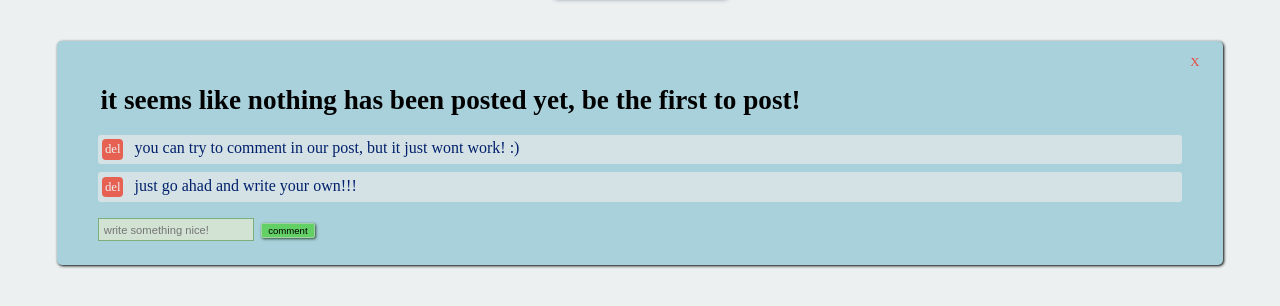
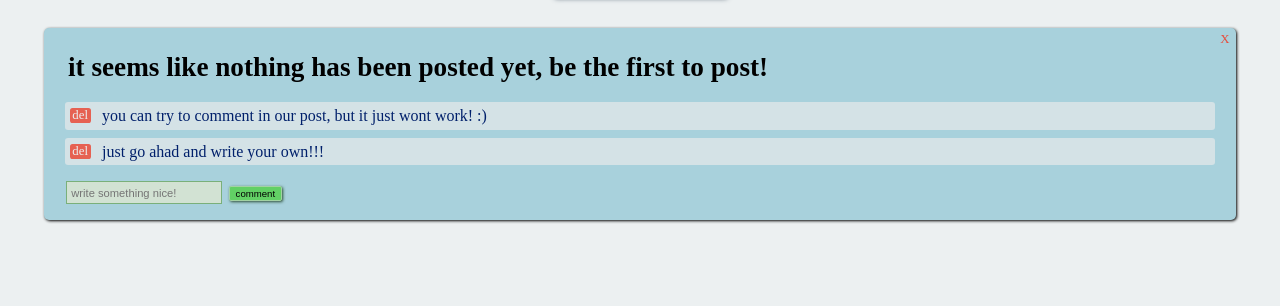
Before and after one commit to nirnicole/Tweeter-Project, a plain HTML site: page index.html in a window 1280 px wide. Shown: the part 316-622 px from the top of the page. Drawn offline with nearby package versions, Linux system fonts and the light colour scheme; a web font is replaced by a local one.

Commit message:
Update style.css

```diff
--- a/style.css
+++ b/style.css
@@ -51,9 +51,10 @@ body{
     position: relative;
     background-color: #a8d1dc;
     box-shadow: 1px 1px 3px;
-    margin: 2%;
+    margin: 0.7em;;
     border-radius: 5px;
-    padding: 2%;
+    padding: 0.3em;;
+    padding-bottom: 1em;;
 }
 
 .post-hidden{
@@ -75,7 +76,7 @@ body{
 
 .commentsContainer{
     margin: 1em;
-    border-radius: 10px;
+    border-radius: 0.5em;;
 }
 
 .commentLine{
@@ -123,8 +124,9 @@ body{
     cursor: pointer;
     color: #ecf0f1;
     background-color: #e66152;
-    padding: 0.2em;
-    border-radius: 4px;
+    padding-left: 0.2em;
+    padding-right: 0.2em;
+    border-radius: 0.2em;;
     font-size: 0.8em;
     align-self: center;
     margin-right:  0.4em;
@@ -135,9 +137,9 @@ body{
     cursor: pointer;
     color: #e74c3c;
     position: absolute;
-    top: 1%;
-    right:1%;
-    padding: 1%;
-    border-radius: 5px;
+    top: 0.1em;
+    right:0.3em;
+    padding: 0.2em;
+    border-radius: 0.2em;;
     font-size: 0.8em;
 }
```
